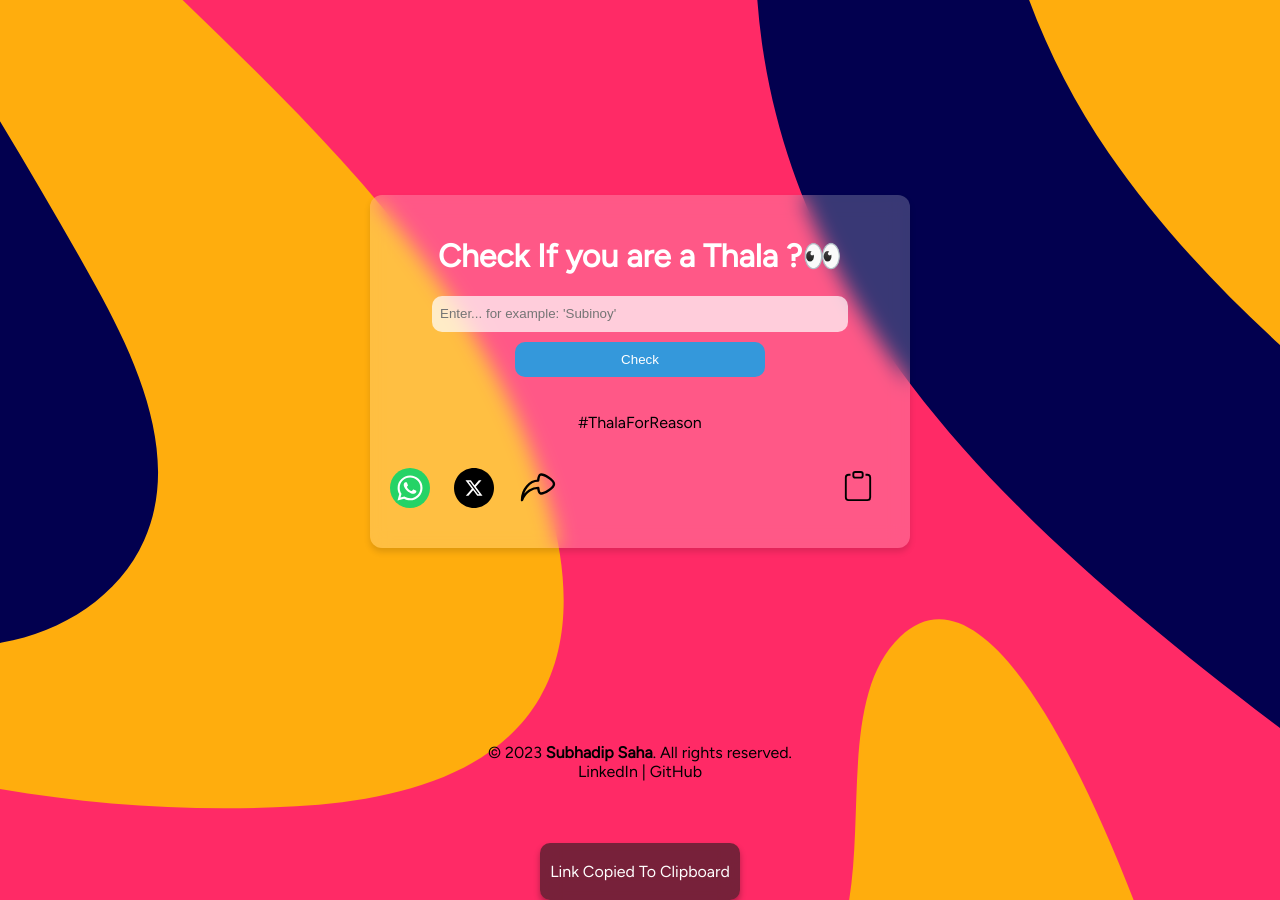
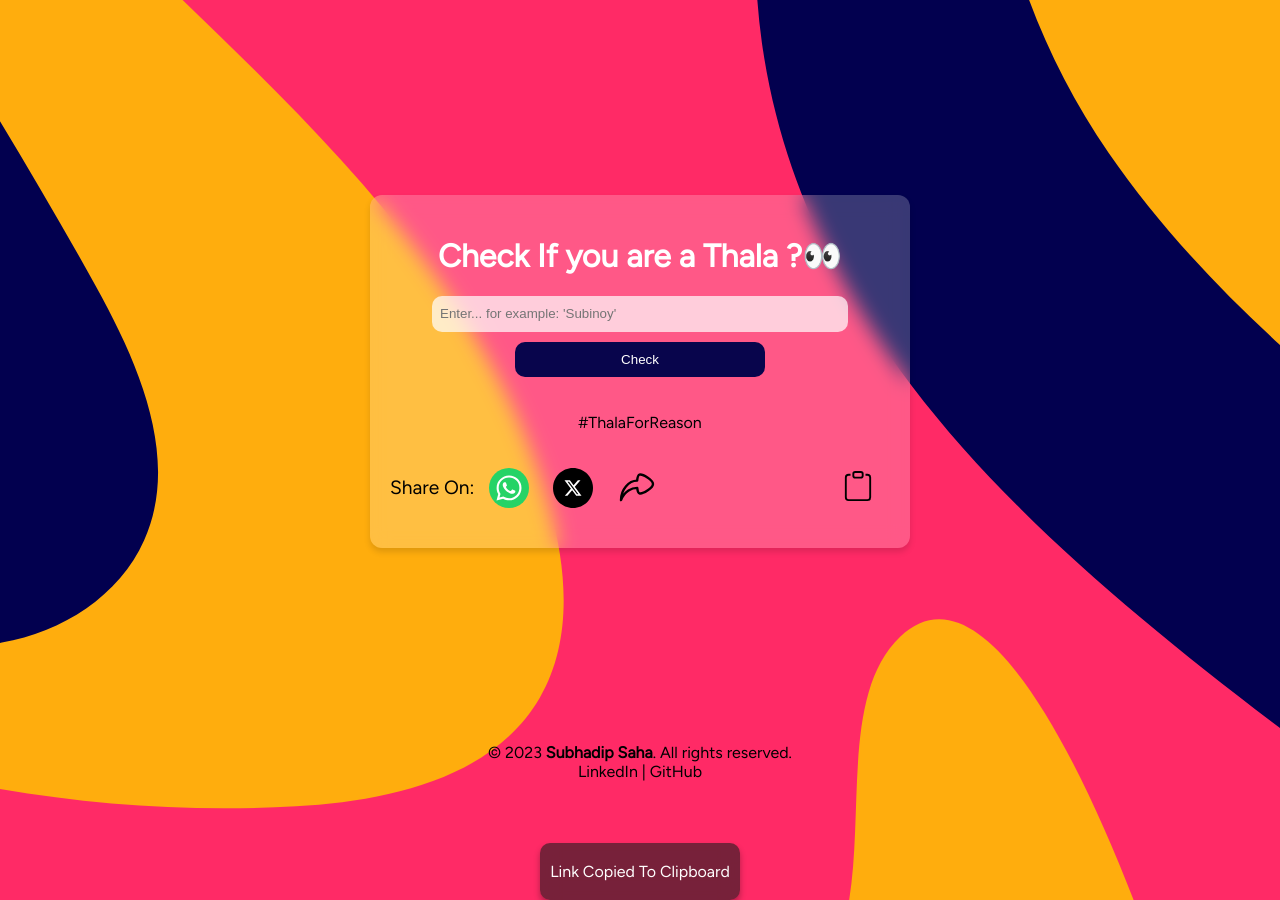
Before and after one commit to subh05sus/ThalaForReason, a website: page src/index.html in a window 1280 px wide. Drawn offline with nearby package versions, Linux system fonts and the light colour scheme; a web font is replaced by a local one.

Commit message:
did some colours

```diff
--- a/src/index.html
+++ b/src/index.html
@@ -36,7 +36,7 @@
     </div>
     <div class="lower">
       <div class="share">
-
+        <p style="margin-right: 15px; font-size: 1.2rem;">Share On: </p>
         <button type="button" class="shareButton" onclick="shareOnWhatsApp()">
           <img src="whatsapp.svg" alt="WhatsApp Icon" id="shareIcon">
         </button>
--- a/src/styles.css
+++ b/src/styles.css
@@ -73,14 +73,14 @@ button {
   padding: 10px;
   border: none;
   border-radius: 10px;
-  background: #3498db; /* Button background color */
+  background: #08054c; /* Button background color */
   color: #fff;
   cursor: pointer;
   transition: background 0.3s ease;
 }
 
 button:hover {
-  background: #2980b9; /* Button background color on hover */
+  background: #05032f; /* Button background color on hover */
 }
 
 #resultContainer {
```
